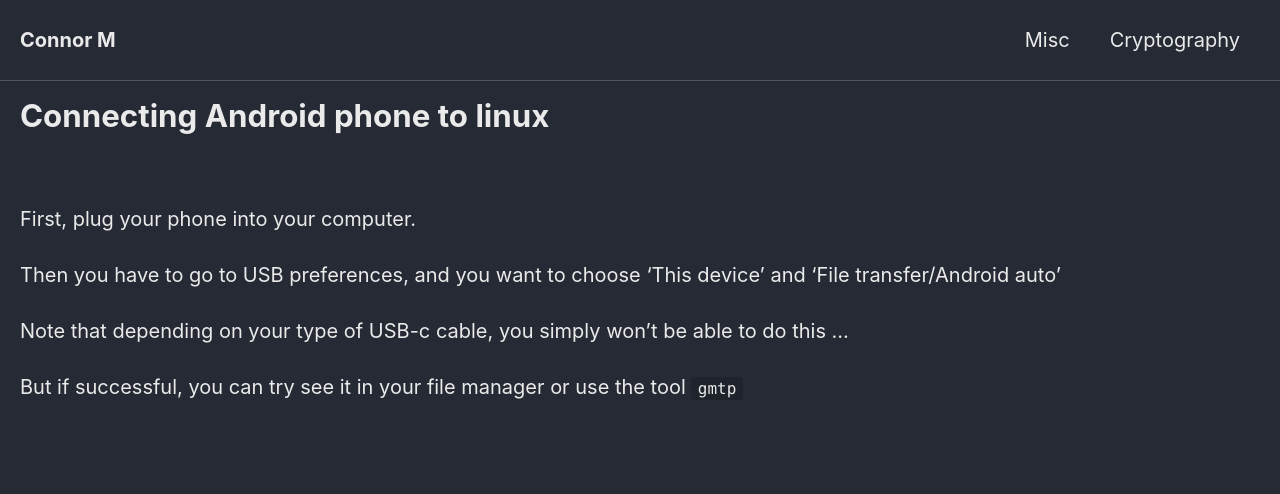
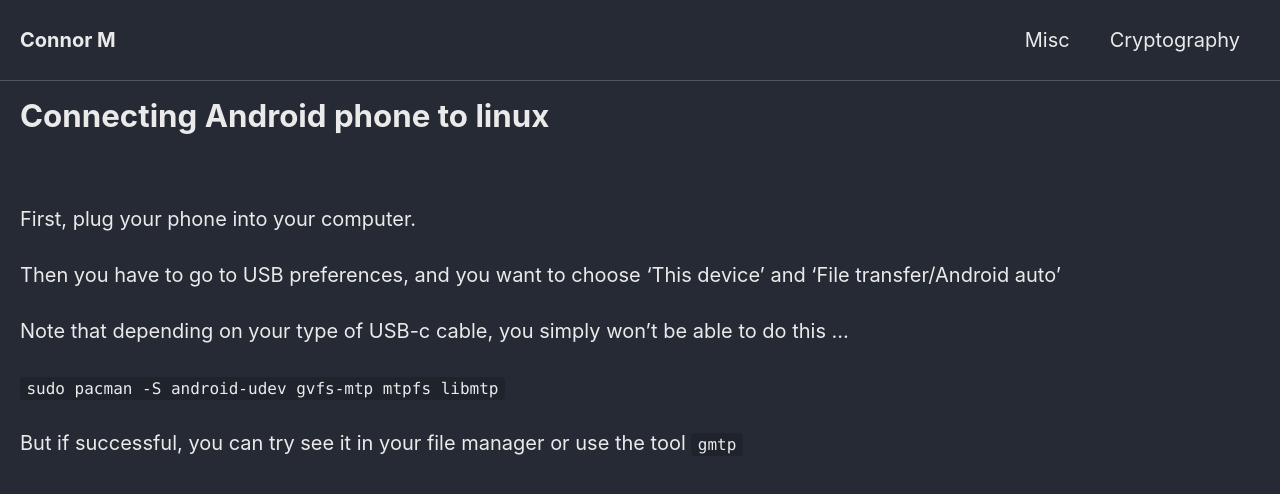
Before and after one commit to Connor-McCartney/Connor-McCartney.github.io, a Jekyll site: the page built from _pages/misc/ConnectingAndroidphonetolinux.md, in a window 1280 px wide. Shown: the top 494 px of the page. Built offline with Jekyll 4.4.1, drawn with Linux system fonts in a browser that asks for light colours; cached includes are drawn as plain includes.

Commit message:
Update ConnectingAndroidphonetolinux.md

```diff
--- a/_pages/misc/ConnectingAndroidphonetolinux.md
+++ b/_pages/misc/ConnectingAndroidphonetolinux.md
@@ -12,4 +12,6 @@ Then you have to go to USB preferences, and you want to choose 'This device' and
 
 Note that depending on your type of USB-c cable, you simply won't be able to do this ...
 
+`sudo pacman -S android-udev gvfs-mtp mtpfs libmtp`
+
 But if successful, you can try see it in your file manager or use the tool `gmtp`
```
